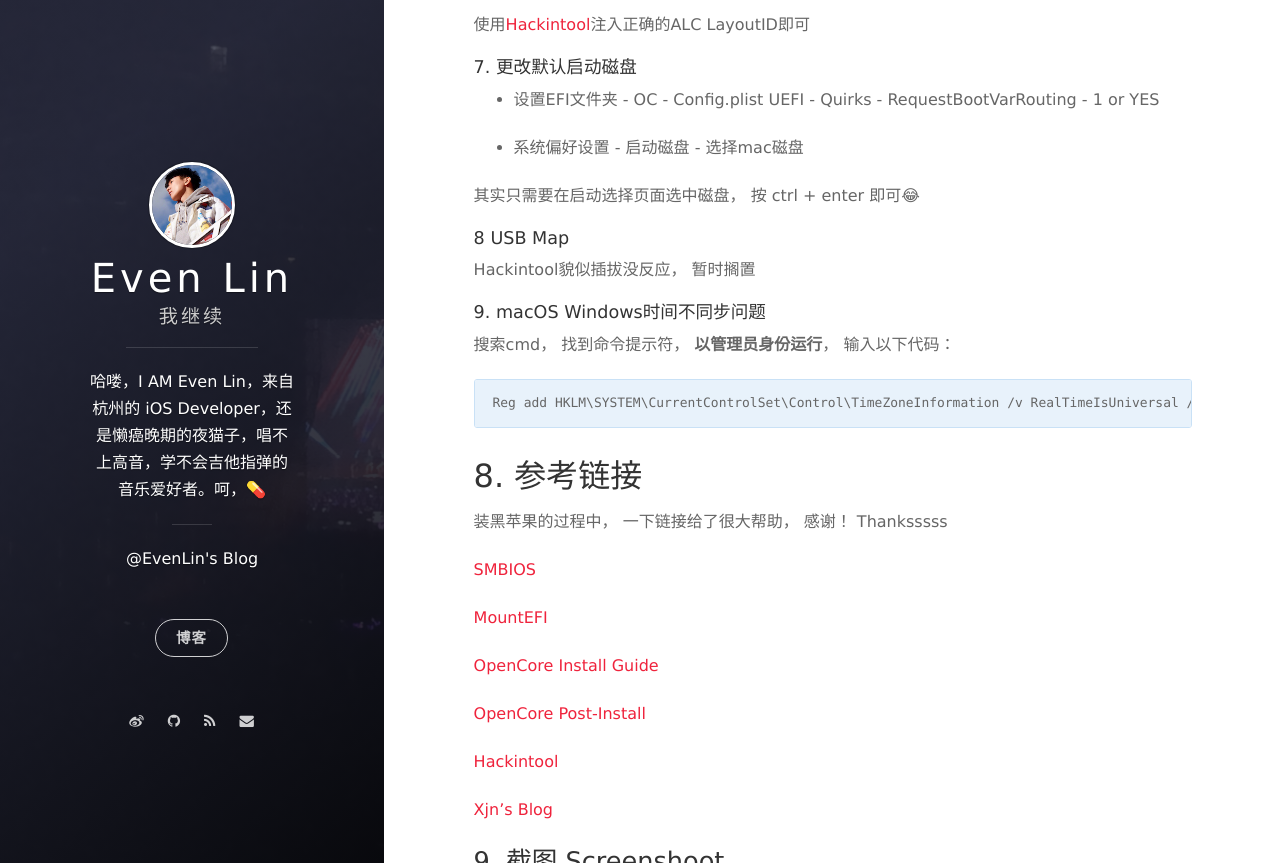
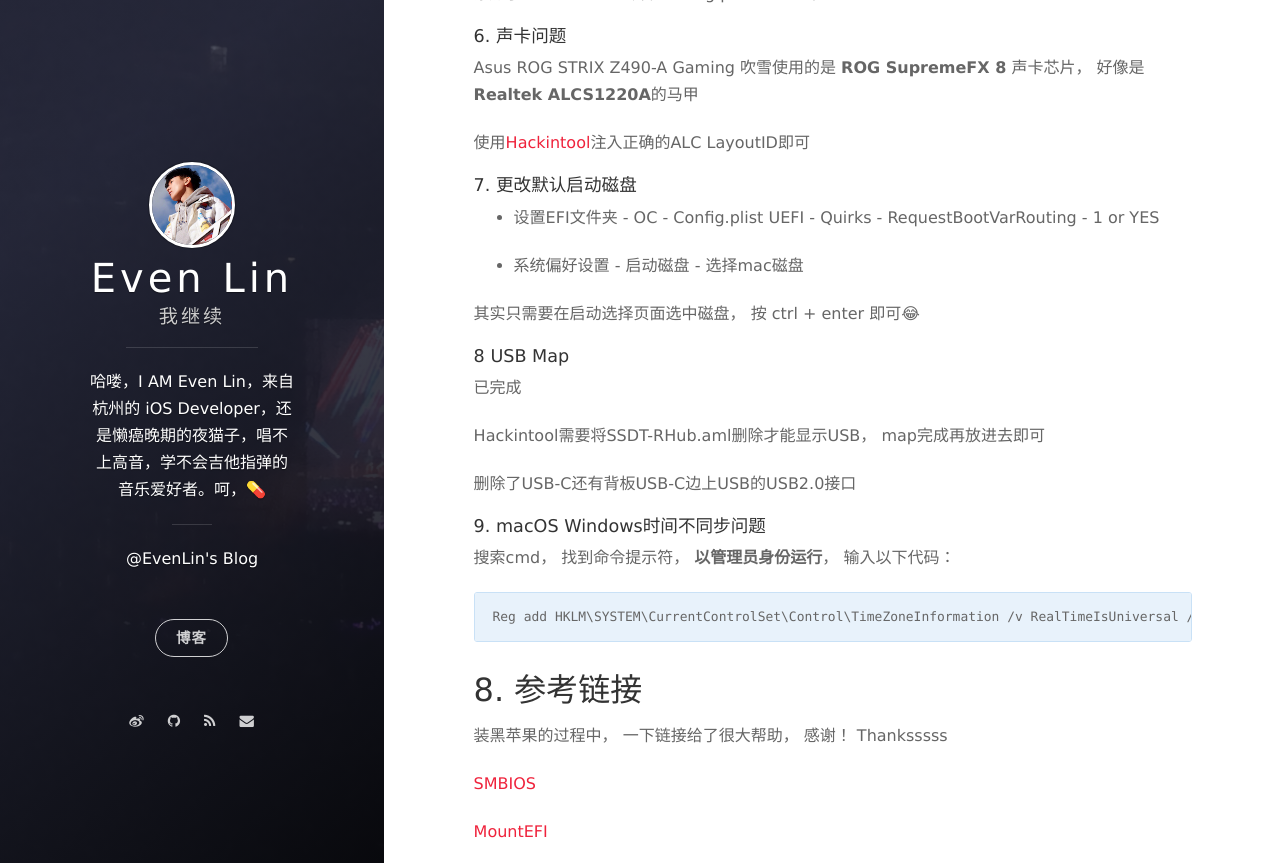
Before and after one commit to evenlinyf/evenlinyf.github.io, a Jekyll site: the page built from _posts/2020-12-09-Hackintosh.md, in a window 1280 px wide and 900 px high, scrolled down 4961 px, cut to the strip 0-863 px from the top of the window. Built offline with Jekyll 4.4.1, drawn with Linux system fonts in a browser that asks for light colours; nearby versions of some CDN libraries; comment, search, counter and statistics services are not loaded; some of the changed text lies outside the part shown.

Commit message:
update usb map

```diff
--- a/_posts/2020-12-09-Hackintosh.md
+++ b/_posts/2020-12-09-Hackintosh.md
@@ -1,14 +1,16 @@
 ---
-
 layout: post
 title:  "Hackintosh"
 date:   2020-12-09 15:30:50 +80000
 tags: hackintosh
 
+
+
 ---
 
-> 当前OpenCore版本 0.6.6, EFI文件地址在我的[GitHub](https://github.com/evenlinyf/hackintosh-EFI-Z490A-i710700k-5700xt)
+> 当前OpenCore版本 0.6.6, EFI文件地址在我的[GitHub](https://github.com/evenlinyf/hackintosh-EFI-Z490A-i710700k-5700xt)， 具体过程可以参考[Blog](https://fynil.cn/2020/12/Hackintosh/)
 
+- 2021年03月04日：完成USB Mapping
 - 2021年02月27日：已直升macOS11.2.2
 
 ## 本机配置
@@ -51,6 +54,8 @@
 双击GenSMBIOS.command， 生成SMBIOS
 
 将生成的uuid等信息复制到Config.plist - PlatformInfo对应字段
+
+**请务必替换成自己的SMBIOS**
 
 - MLB 主板序列号
 - SystemProductName iMac20,1等
@@ -223,7 +228,11 @@
 
 #### 8 USB Map
 
-Hackintool貌似插拔没反应， 暂时搁置
+已完成
+
+Hackintool需要将SSDT-RHub.aml删除才能显示USB， map完成再放进去即可
+
+删除了USB-C还有背板USB-C边上USB的USB2.0接口
 
 
 
```
Also changed, not shown: other parts of _posts/2020-12-09-Hackintosh.md (+1 -0 lines).
